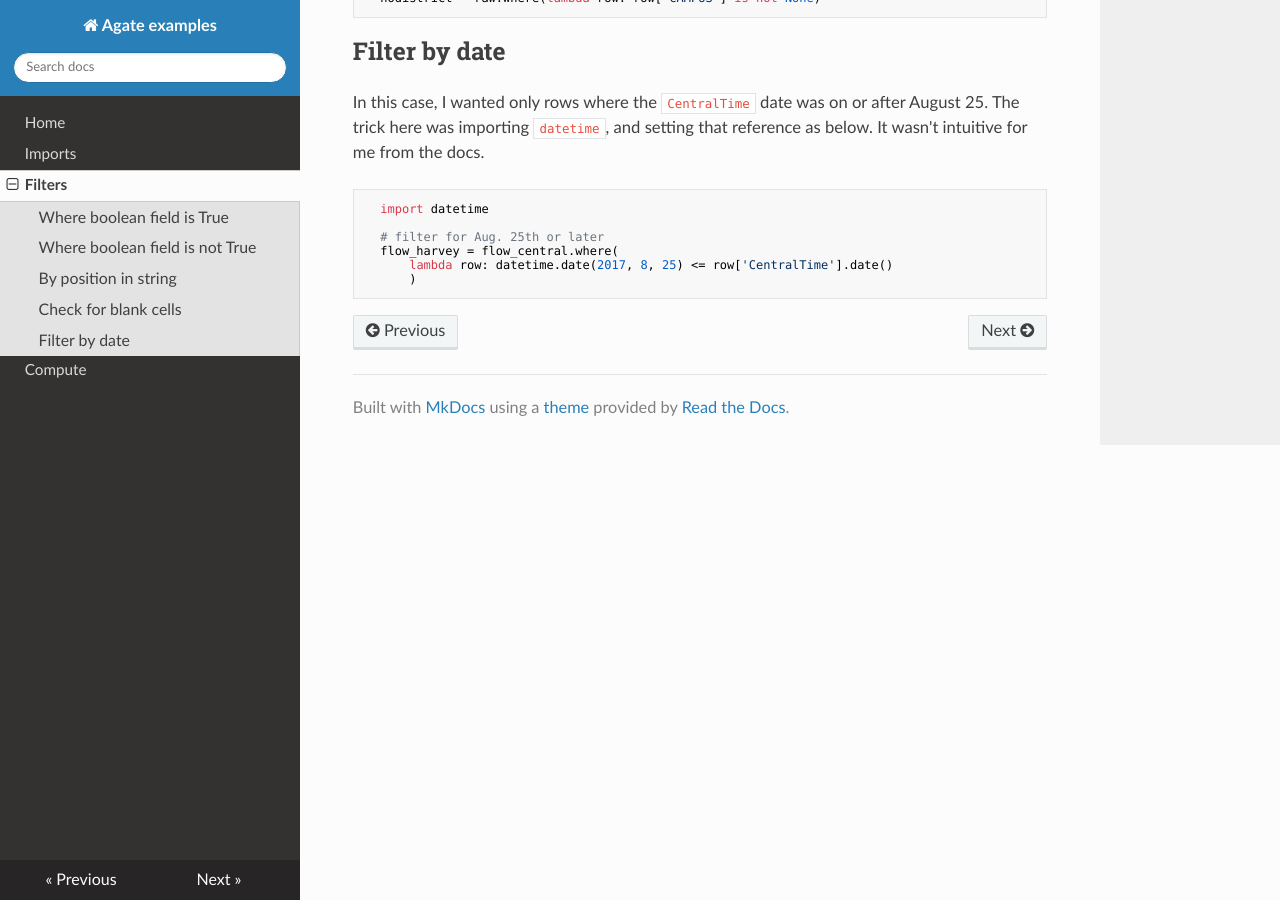
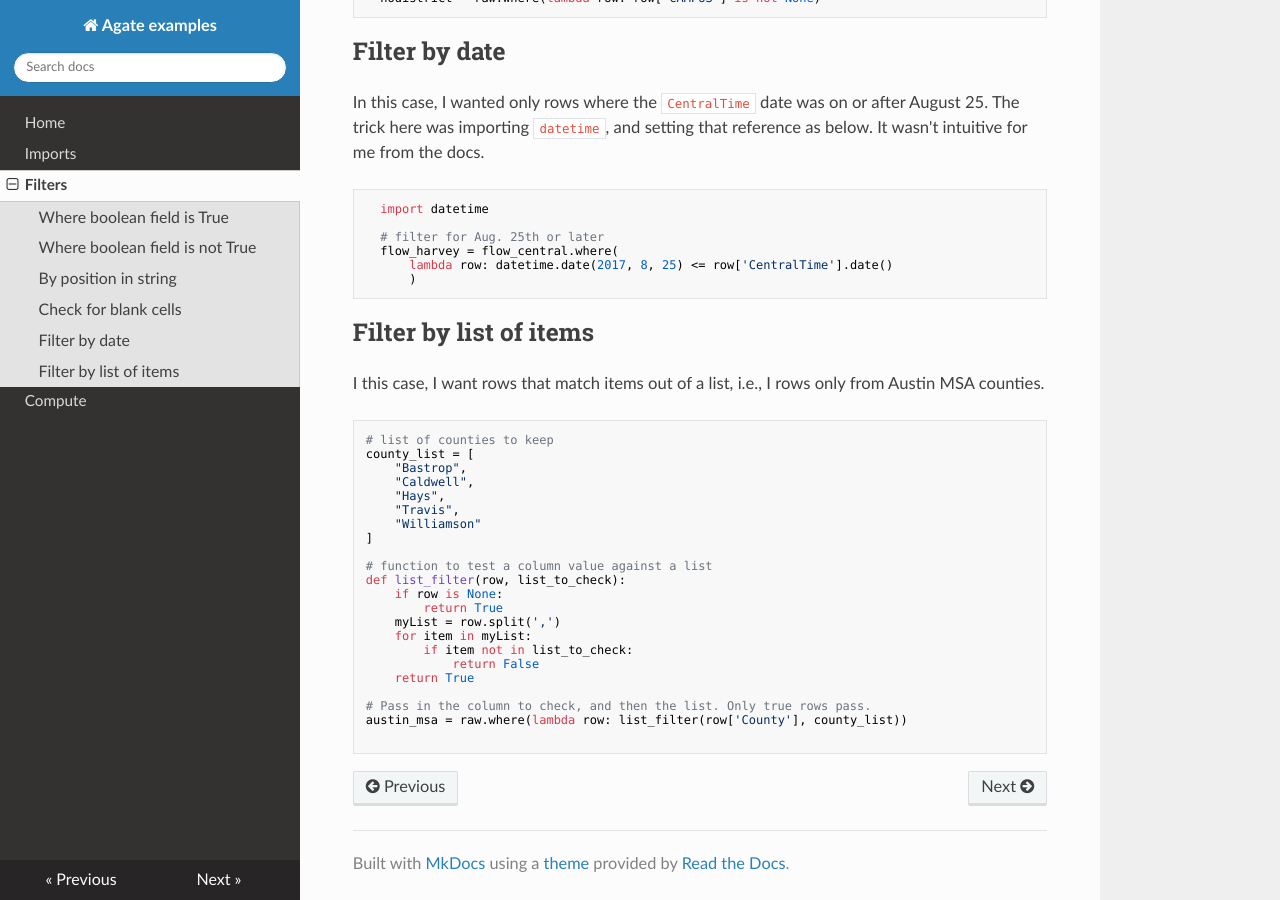
Before and after one commit to critmcdonald/agate-examples, an MkDocs documentation site: the page built from docs/filters.md, in a window 1280 px wide and 900 px high, scrolled down 1412 px. Built offline with MkDocs 1.6.1, drawn with Linux system fonts in a browser that asks for light colours; nearby versions of some CDN libraries; old or Windows-style settings are respelled for this version of MkDocs.

Commit message:
adding filtery by list

````diff
--- a/docs/filters.md
+++ b/docs/filters.md
@@ -68,3 +68,32 @@ In this case, I wanted only rows where the `CentralTime` date was on or after Au
       lambda row: datetime.date(2017, 8, 25) <= row['CentralTime'].date()
       )
 ```
+
+## Filter by list of items
+
+I this case, I want rows that match items out of a list, i.e., I rows only from Austin MSA counties.
+
+``` python
+# list of counties to keep
+county_list = [
+    "Bastrop",
+    "Caldwell",
+    "Hays",
+    "Travis",
+    "Williamson"
+]
+
+# function to test a column value against a list
+def list_filter(row, list_to_check):
+    if row is None:
+        return True
+    myList = row.split(',')
+    for item in myList:
+        if item not in list_to_check:
+            return False
+    return True
+
+# Pass in the column to check, and then the list. Only true rows pass.
+austin_msa = raw.where(lambda row: list_filter(row['County'], county_list))
+
+```
````
